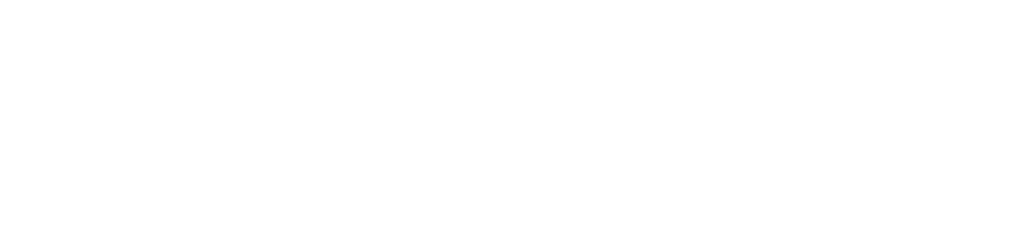
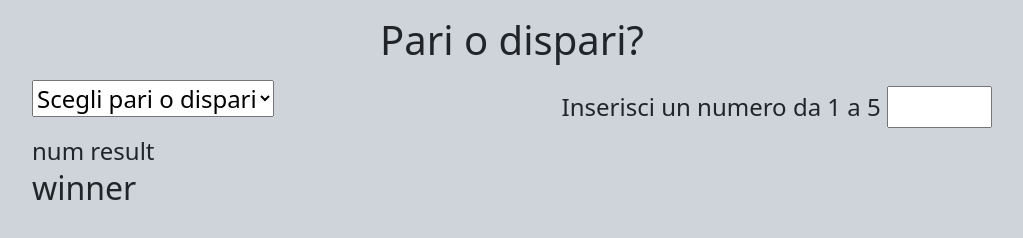
Before and after one commit to marikadiblasio/js-paliedispari, a plain HTML site: page pages/even.html in a window 1280 px wide. Shown: the whole page, without its empty margins (128-1151 px from the left). Drawn offline with nearby package versions, Linux system fonts and the light colour scheme; files that its build step writes are made by us from their sources; files whose address does not match are found by name.

Commit message:
add even html

```diff
--- a/css/style.css
+++ b/css/style.css
@@ -0,0 +1,4 @@
+.wrapper {
+    width: 100%;
+    height: 100vh;
+}
--- a/js/even.js
+++ b/js/even.js
@@ -0,0 +1,6 @@
+//Pari e Dispari
+// L’utente sceglie pari o dispari e inserisce un numero da 1 a 5.
+// Generiamo un numero random (sempre da 1 a 5) per il computer (usando una funzione).
+// Sommiamo i due numeri
+// Stabiliamo se la somma dei due numeri è pari o dispari (usando una funzione)
+// Dichiariamo chi ha vinto.
--- a/pages/even.html
+++ b/pages/even.html
@@ -10,7 +10,28 @@
     <link href="https://cdn.jsdelivr.net/npm/bootstrap@5.3.0-alpha1/dist/css/bootstrap.min.css" rel="stylesheet" integrity="sha384-GLhlTQ8iRABdZLl6O3oVMWSktQOp6b7In1Zl3/Jr59b6EGGoI1aFkw7cmDA6j6gD" crossorigin="anonymous">
     <title>Pari o dispari</title>
 </head>
-<body>
+<body class="bg-dark-subtle">
+    <div class="d-flex justify-content-center mt-3 align-items-center">
+        <div class="mb-3 w-75">
+            <h1 class="mb-3 text-center">Pari o dispari?</h1>
+            <div class="w-100 d-flex fs-4 align-items-center justify-content-between">
+                <select class="mb-3" name="evenorodd" id="evenorodd">
+                    <option value="">Scegli pari o dispari</option>
+                    <option value="even">Pari</option>
+                    <option value="odd">Dispari</option>
+                </select>
+                <div>
+                    <label for="userNum">Inserisci un numero da 1 a 5</label>
+                    <input type="number" min="1" max="5" id="userNum">
+                </div>
+            </div>
+            <div class="fs-4">
+                <span class="pcNum">num</span>
+                <span class="result">result</span>
+            </div>
+            <h2 class="winner">winner</h2>
+        </div>
+    </div>
     <script type="text/javascript" src="./js/utility.js"></script>
     <script type="text/javascript" src="./js/even.js"></script>
 </body>
```
